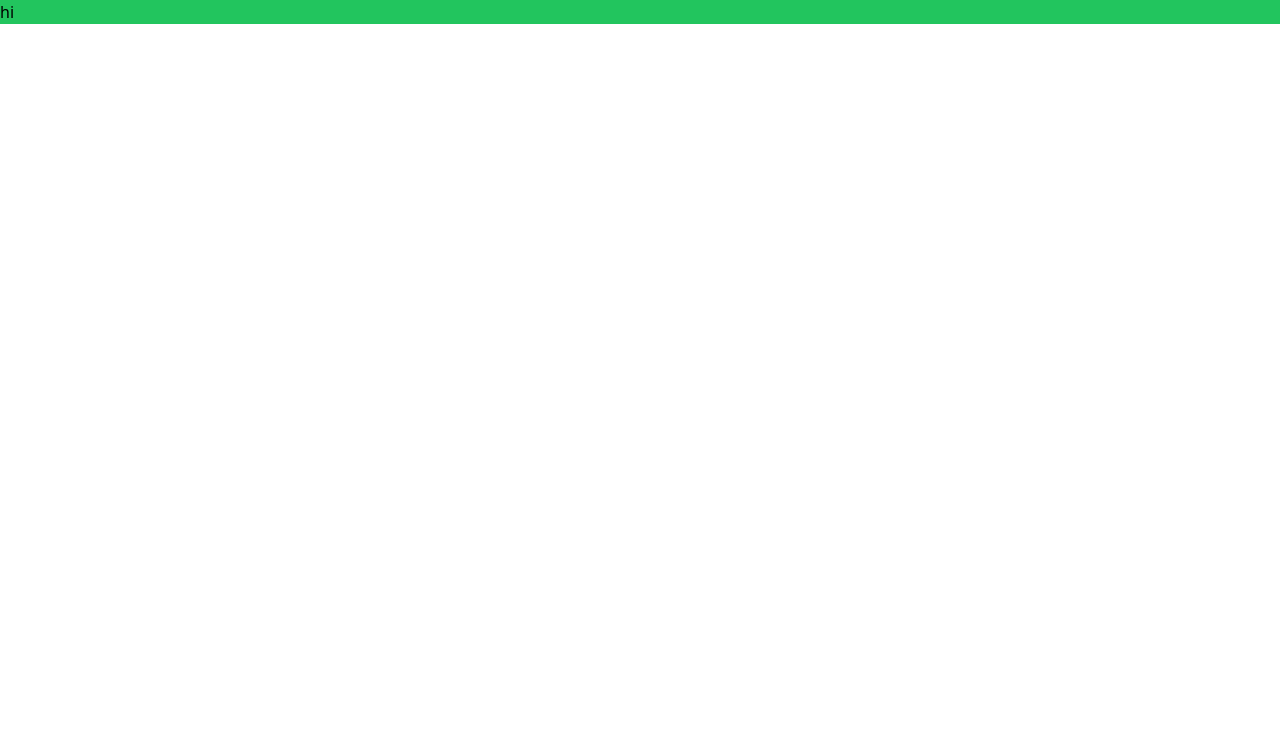
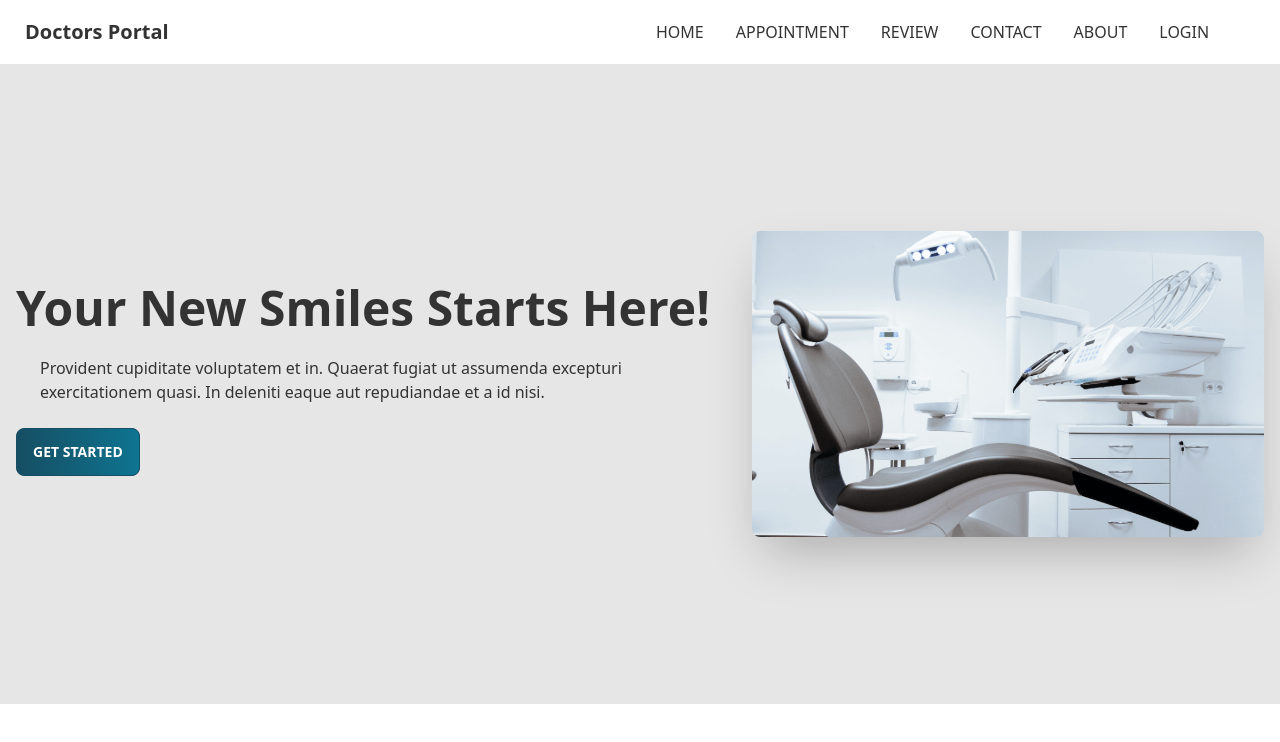
Before and after one commit to SadiaMou007/doctors-portal-client, a React (Create React App) app: page / in a window 1280 px wide. Shown: the top 742 px of the page. Built offline with nearby package versions, Linux system fonts and the light colour scheme.

Commit message:
navbar and banner

```diff
--- a/package.json
+++ b/package.json
@@ -6,6 +6,7 @@
     "@testing-library/jest-dom": "^5.16.4",
     "@testing-library/react": "^13.2.0",
     "@testing-library/user-event": "^13.5.0",
+    "daisyui": "^2.14.3",
     "react": "^18.1.0",
     "react-dom": "^18.1.0",
     "react-router-dom": "^6.3.0",
--- a/src/App.js
+++ b/src/App.js
@@ -1,9 +1,20 @@
+import { Route, Routes } from "react-router-dom";
 import "./App.css";
+import About from "./pages/About";
+import Home from "./pages/Home/Home";
+import Login from "./pages/Login/Login";
+import NavBar from "./pages/Shared/NavBar";
 
 function App() {
   return (
     <div className="App">
-      <h1 className="bg-green-500"> hi</h1>
+      <NavBar />
+      <Routes>
+        <Route path="/" element={<Home />}></Route>
+        <Route path="/home" element={<Home />}></Route>
+        <Route path="/about" element={<About />}></Route>
+        <Route path="/login" element={<Login />}></Route>
+      </Routes>
     </div>
   );
 }
--- /dev/null
+++ b/src/pages/About.js
@@ -0,0 +1,7 @@
+import React from "react";
+
+const About = () => {
+  return <div>About</div>;
+};
+
+export default About;
--- /dev/null
+++ b/src/pages/Home/Banner.js
@@ -0,0 +1,27 @@
+import React from "react";
+import chair from "../../assets/images/chair.png";
+
+const Banner = () => {
+  return (
+    <div class="hero h-[80vh] bg-base-200">
+      <div class="hero-content flex-col lg:flex-row">
+        <div className="mb-2">
+          <h1 class="text-5xl font-bold">Your New Smiles Starts Here!</h1>
+          <p class="p-6">
+            Provident cupiditate voluptatem et in. Quaerat fugiat ut assumenda
+            excepturi exercitationem quasi. In deleniti eaque aut repudiandae et
+            a id nisi.
+          </p>
+          <button class="btn btn-primary uppercase text-white font-bold bg-gradient-to-r from-primary to-cyan-700">
+            Get Started
+          </button>
+        </div>
+        <div className="h-full">
+          <img src={chair} class="max-w-lg rounded-lg shadow-2xl " />
+        </div>
+      </div>
+    </div>
+  );
+};
+
+export default Banner;
--- /dev/null
+++ b/src/pages/Home/Home.js
@@ -0,0 +1,12 @@
+import React from "react";
+import Banner from "./Banner";
+
+const Home = () => {
+  return (
+    <div>
+      <Banner />
+    </div>
+  );
+};
+
+export default Home;
--- /dev/null
+++ b/src/pages/Login/Login.js
@@ -0,0 +1,7 @@
+import React from "react";
+
+const Login = () => {
+  return <div>Login</div>;
+};
+
+export default Login;
--- /dev/null
+++ b/src/pages/Shared/NavBar.js
@@ -0,0 +1,65 @@
+import React from "react";
+import { NavLink } from "react-router-dom";
+
+const NavBar = () => {
+  const menuItems = (
+    <>
+      <li>
+        <NavLink to={"/home"}>HOME</NavLink>
+      </li>
+      <li>
+        <NavLink to={"/appointment"}>APPOINTMENT</NavLink>
+      </li>
+      <li>
+        <NavLink to={"/review"}>REVIEW</NavLink>
+      </li>
+      <li>
+        <NavLink to={"/contact"}>CONTACT</NavLink>
+      </li>
+
+      <li>
+        <NavLink to={"/about"}>ABOUT</NavLink>
+      </li>
+      <li>
+        <NavLink to={"/login"}>LOGIN</NavLink>
+      </li>
+    </>
+  );
+
+  return (
+    <div class="navbar bg-base-100">
+      <div class="navbar-start">
+        <div class="dropdown">
+          <label tabindex="0" class="btn btn-ghost lg:hidden">
+            <svg
+              xmlns="http://www.w3.org/2000/svg"
+              class="h-5 w-5"
+              fill="none"
+              viewBox="0 0 24 24"
+              stroke="currentColor"
+            >
+              <path
+                stroke-linecap="round"
+                stroke-linejoin="round"
+                stroke-width="2"
+                d="M4 6h16M4 12h8m-8 6h16"
+              />
+            </svg>
+          </label>
+          <ul
+            tabindex="0"
+            class="menu menu-compact dropdown-content mt-3 p-2 shadow bg-base-100 rounded-box w-52"
+          >
+            {menuItems}
+          </ul>
+        </div>
+        <a className="btn btn-ghost normal-case text-xl">Doctors Portal</a>
+      </div>
+      <div class="navbar-center hidden lg:flex">
+        <ul class="menu menu-horizontal p-0">{menuItems}</ul>
+      </div>
+    </div>
+  );
+};
+
+export default NavBar;
--- a/tailwind.config.js
+++ b/tailwind.config.js
@@ -1,7 +1,29 @@
 module.exports = {
   content: ["./src/**/*.{html,js}"],
-  theme: {
-    extend: {},
+  daisyui: {
+    themes: [
+      {
+        mytheme: {
+          primary: "#164e63",
+
+          secondary: "#eab308",
+
+          accent: "#67e8f9",
+
+          neutral: "#3D4451",
+
+          "base-100": "#FFFFFF",
+
+          info: "#3ABFF8",
+
+          success: "#36D399",
+
+          warning: "#FBBD23",
+
+          error: "#F87272",
+        },
+      },
+    ],
   },
-  plugins: [],
+  plugins: [require("daisyui")],
 };
```
Also changed, not shown: 1 other file (tests, documents, lock files or other folders).
